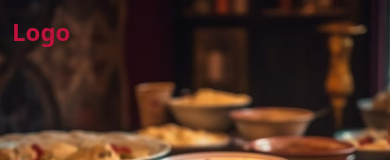
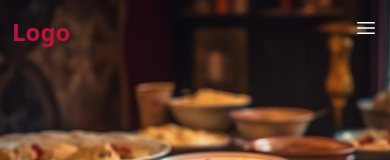
Before and after one commit to ayu-sh-kr/foodify, an Angular app: page / in a window 390 px wide. Shown: the top 160 px of the page. Built offline with nearby package versions, Linux system fonts and the light colour scheme.

Commit message:
Added sidebar support for mobile view

```diff
--- a/src/app/landing/landing-header/landing-header.component.html
+++ b/src/app/landing/landing-header/landing-header.component.html
@@ -1,14 +1,33 @@
 <div class="relative bg-image min-h-[400px] max-h-[570px] w-full">
-    <div class="absolute top-0 sm:flex justify-between w-full py-4 px-3">
+    <div class="absolute top-0 flex justify-between w-full py-4 px-3">
         <div class="font-extrabold text-rose-700 text-2xl">Logo</div>
         <div class="w-1/2 hidden md:block">
-            <ul class="flex justify-end gap-x-10 text-lg font-helvetica text-white w-full">
+            <ul class="md:flex justify-end gap-x-10 text-lg font-helvetica text-white w-full">
                 <li><a href="#" class="block p-2 hover:text-rose-400 w-fit">Add Restaurants</a></li>
                 <li><a href="#" class="block p-2 hover:text-rose-400 w-fit" (click)="openLogin()">Log in</a></li>
                 <li><a href="#" class="block p-2 hover:text-rose-400 w-fit" (click)="openRegister()">Sign up</a></li>
             </ul>
         </div>
+        <div class="md:hidden cursor-pointer" (click)="openSide()">
+            <svg xmlns="http://www.w3.org/2000/svg" viewBox="0 0 24 24" fill="currentColor" class="w-6 h-6 text-white font-medium">
+                <path fill-rule="evenodd" d="M3 6.75A.75.75 0 0 1 3.75 6h16.5a.75.75 0 0 1 0 1.5H3.75A.75.75 0 0 1 3 6.75ZM3 12a.75.75 0 0 1 .75-.75h16.5a.75.75 0 0 1 0 1.5H3.75A.75.75 0 0 1 3 12Zm0 5.25a.75.75 0 0 1 .75-.75h16.5a.75.75 0 0 1 0 1.5H3.75a.75.75 0 0 1-.75-.75Z" clip-rule="evenodd" />
+            </svg>
+        </div>
     </div>
+
+    <div class="absolute transition-all duration-500 ease-in-out transform translate-x-0 md:hidden w-1/2 p-2 h-full bg-white text-black z-20" [hidden]="side" #sidebar>
+        <div class="flex justify-end w-full cursor-pointer" (click)="openSide()">
+            <svg xmlns="http://www.w3.org/2000/svg" viewBox="0 0 24 24" fill="currentColor" class="w-6 h-6">
+                <path fill-rule="evenodd" d="M5.47 5.47a.75.75 0 0 1 1.06 0L12 10.94l5.47-5.47a.75.75 0 1 1 1.06 1.06L13.06 12l5.47 5.47a.75.75 0 1 1-1.06 1.06L12 13.06l-5.47 5.47a.75.75 0 0 1-1.06-1.06L10.94 12 5.47 6.53a.75.75 0 0 1 0-1.06Z" clip-rule="evenodd" />
+            </svg>
+        </div>
+        <ul class="md:hidden flex flex-col justify-end gap-y-4 text-lg font-helvetica w-full font-semibold text-opacity-100">
+            <li><a href="#" class="block p-2 hover:text-rose-400 w-fit">Add Restaurants</a></li>
+            <li><a href="#" class="block p-2 hover:text-rose-400 w-fit" (click)="openLogin()">Log in</a></li>
+            <li><a href="#" class="block p-2 hover:text-rose-400 w-fit" (click)="openRegister()">Sign up</a></li>
+        </ul>
+    </div>
+
     <img src="../../../assets/images/landing2.png" alt="landing image"
          class="min-h-[400px] max-h-[570px] w-full -z-10 object-cover">
     <div class="text-4xl
--- a/src/app/landing/landing-header/landing-header.component.ts
+++ b/src/app/landing/landing-header/landing-header.component.ts
@@ -1,4 +1,4 @@
-import {Component, EventEmitter, Input, Output} from '@angular/core';
+import {Component, ElementRef, EventEmitter, Input, Output, ViewChild} from '@angular/core';
 
 @Component({
   selector: 'app-landing-header',
@@ -21,6 +21,14 @@ export class LandingHeaderComponent {
     @Output()
     registerChange = new EventEmitter<boolean>();
 
+    side = true;
+
+    @ViewChild('sidebar') sidebar!: ElementRef;
+
+    sidebarOpen = "absolute transition-all duration-500 ease-in-out transform translate-x-full md:hidden w-1/2 p-2 h-full  bg-white text-black z-20";
+
+    sidebarClose = "absolute transition-all duration-500 ease-in-out transform -translate-x-full md:hidden w-1/2 p-2 h-full bg-white text-black z-20";
+
 
     openLogin() {
         this.login = !this.login;
@@ -32,4 +40,12 @@ export class LandingHeaderComponent {
         this.registerChange.emit(this.register);
     }
 
+    openSide() {
+        this.side = !this.side;
+        if (!this.side) {
+            this.sidebar.nativeElement.className = this.sidebarOpen;
+        } else {
+            this.sidebar.nativeElement.className = this.sidebarClose;
+        }
+    }
 }
--- a/src/app/login/login.component.html
+++ b/src/app/login/login.component.html
@@ -1,4 +1,4 @@
-<div class="fixed top-0 left-0 w-full h-full bg-black bg-opacity-60 backdrop-blur-sm
+<div class="fixed top-0 left-0 w-full h-full bg-black bg-opacity-60 backdrop-blur-sm z-30
     flex justify-center items-center" (click)="closeLogin()">
     <div class="bg-white rounded-md p-4 min-w-[320px] sm:w-[440px]" (click)="$event.stopPropagation()">
         <section class="flex justify-between text-2xl text-slate-700 my-2">
--- a/src/app/register/register.component.html
+++ b/src/app/register/register.component.html
@@ -1,4 +1,4 @@
-<div class="fixed top-0 left-0 w-full h-full bg-black bg-opacity-60 backdrop-blur-sm
+<div class="fixed top-0 left-0 w-full h-full bg-black bg-opacity-60 backdrop-blur-sm z-30
     flex justify-center items-center" (click)="closeRegister()">
     <div class="bg-white rounded-md p-4 min-w-[320px] sm:w-[440px]" (click)="$event.stopPropagation()">
         <section class="flex justify-between text-2xl text-slate-700 my-2">
```
